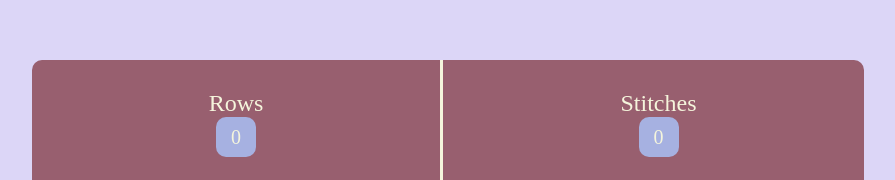
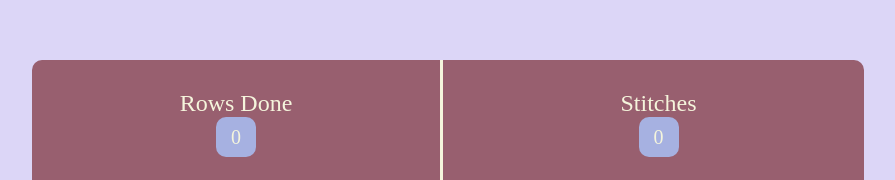
Before and after one commit to Nemo97-76/crochetCounter, a React (Vite) app: page / in a window 1280 px wide. Shown: the part 116-296 px from the top of the page, without its empty margins (192-1087 px from the left). Built offline with nearby package versions, Linux system fonts and the light colour scheme; a web font is replaced by a local one.

Commit message:
correct text

```diff
--- a/src/App.jsx
+++ b/src/App.jsx
@@ -59,7 +59,7 @@ const resetCounters=()=>{
     <div className="App">
 <div className='container'>
   <div className='rows'>
-<h2>rows</h2>
+<h2>rows done</h2>
 <div className='count'>
   {rows}
 </div>
```
